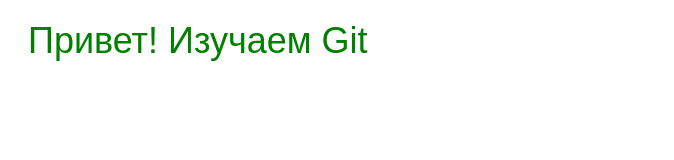
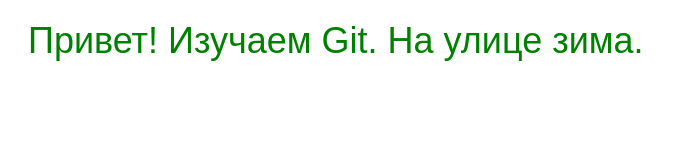
Before and after one commit to TedMcdonald77/test, a plain HTML site: page index.html in a window 1280 px wide. Shown: the whole page, without its empty margins (0-674 px from the left). Drawn offline with Linux system fonts and the light colour scheme.

Commit message:
local commit

```diff
--- a/index.html
+++ b/index.html
@@ -8,6 +8,6 @@
     <link rel="stylesheet" href="style.css">
 </head>
 <body>
-    <p class="text"> Привет! Изучаем Git</p>
+    <p class="text"> Привет! Изучаем Git. На улице зима.</p>
 </body>
 </html>
```
